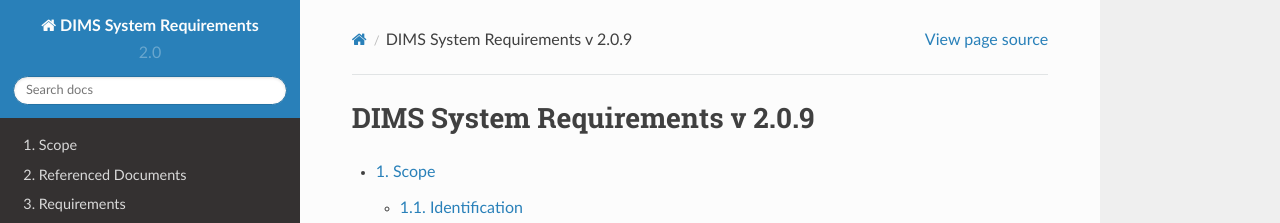
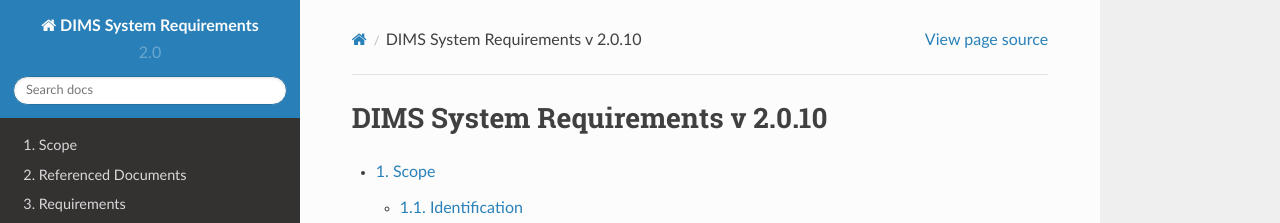
Before and after one commit to uw-dims/dims-sr, a Sphinx documentation site: the page built from source/index.rst, in a window 1280 px wide and 1141 px high. Shown: the top 223 px of the window. Built offline with Sphinx 7.4.7 and the Read the Docs theme 2.0.0, drawn with Linux system fonts in a browser that asks for light colours.

Commit message:
Bump version: 2.0.9 → 2.0.10

```diff
--- a/source/conf.py
+++ b/source/conf.py
@@ -62,7 +62,7 @@ copyright = u'2014, 2015 David Dittrich'
 # The short X.Y version.
 version = '2.0'
 # The full version, including alpha/beta/rc tags.
-release = '2.0.9'
+release = '2.0.10'
 
 # The language for content autogenerated by Sphinx. Refer to documentation
 # for a list of supported languages.
```
Also changed, not shown: .bumpversion.cfg.
